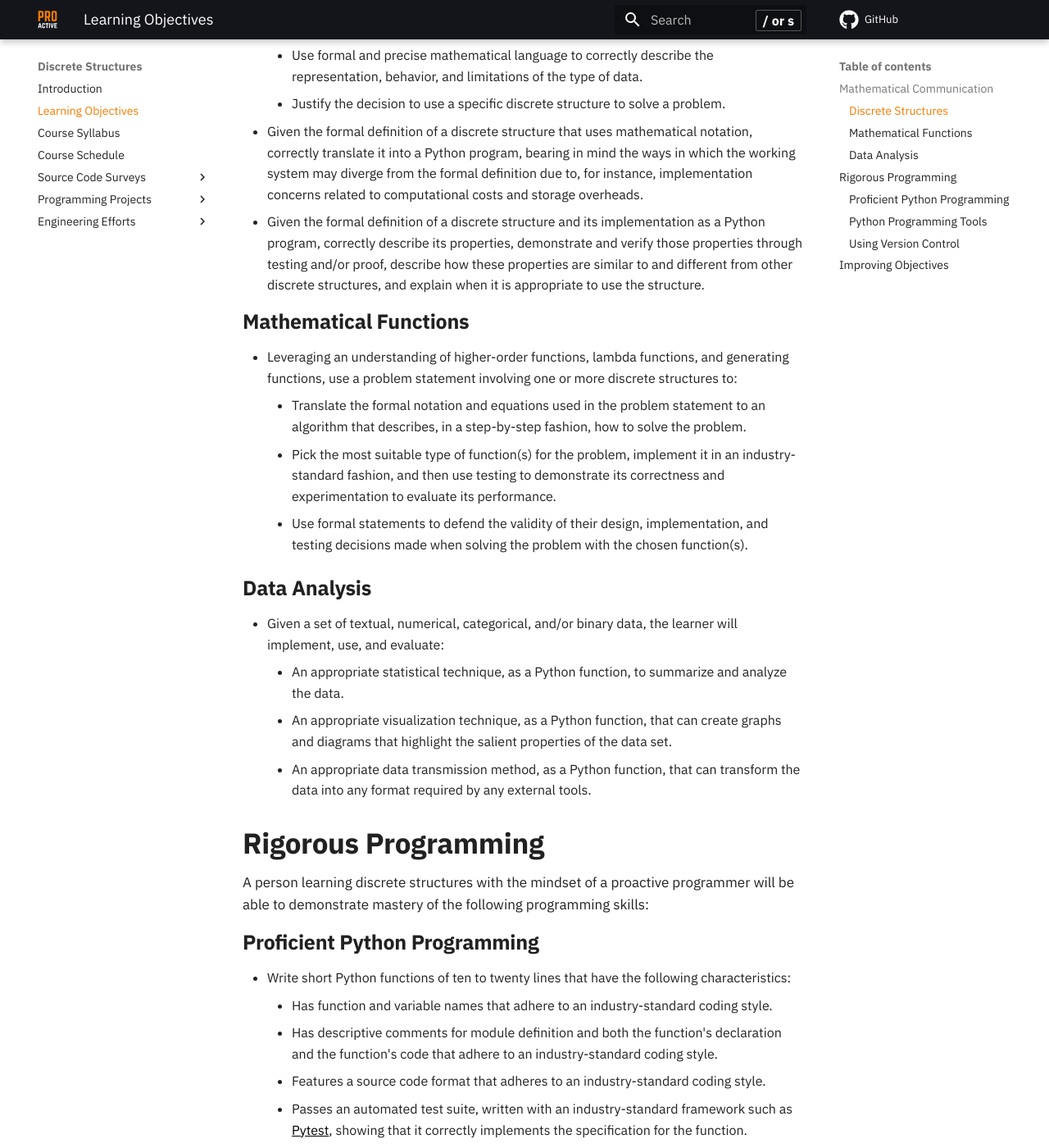
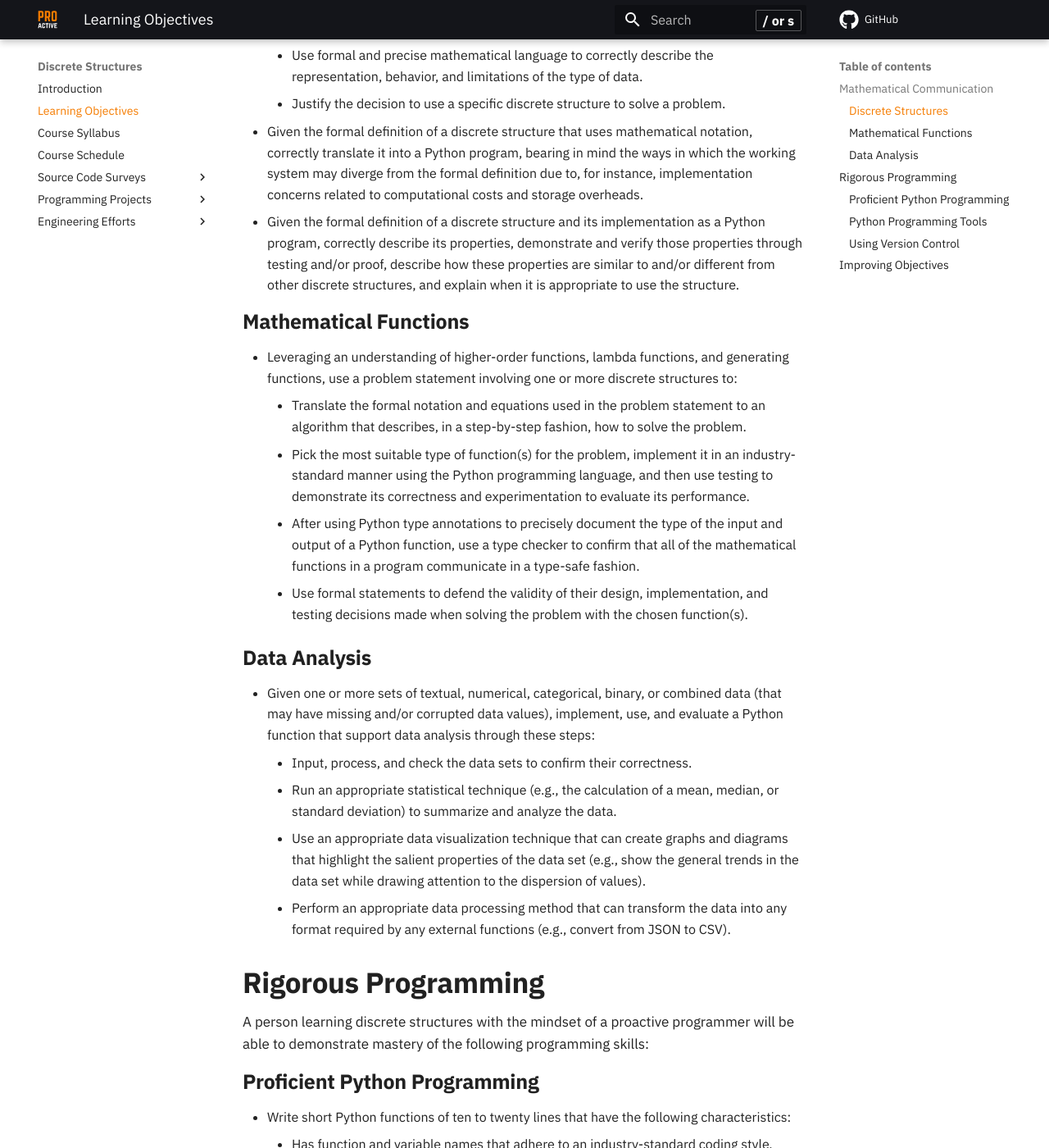
Before and after one commit to ProactiveProgrammers/www.proactiveprogrammers.com, an MkDocs documentation site: the page built from docs/discrete-structures/learning-objectives-discrete-structures.md, in a window 1280 px wide and 1400 px high, scrolled down 607 px. Shown: the whole window at 82% size. Built offline with MkDocs 1.6.1 and Material for MkDocs 9.7.7, drawn with Linux system fonts in a browser that asks for light colours; comment, search, counter and statistics services are not loaded.

Commit message:
feat: Add content to learning-objectives-discrete-structures.

```diff
--- a/docs/discrete-structures/learning-objectives-discrete-structures.md
+++ b/docs/discrete-structures/learning-objectives-discrete-structures.md
@@ -32,8 +32,8 @@ emerging proactive programmers.
   - Given the formal definition of a discrete structure and its implementation
     as a Python program, correctly describe its properties, demonstrate and
     verify those properties through testing and/or proof, describe how these
-    properties are similar to and different from other discrete structures, and
-    explain when it is appropriate to use the structure.
+    properties are similar to and/or different from other discrete structures,
+    and explain when it is appropriate to use the structure.
 
 ### Mathematical Functions
 
@@ -44,23 +44,33 @@ emerging proactive programmers.
       to an algorithm that describes, in a step-by-step fashion, how to solve
       the problem.
     - Pick the most suitable type of function(s) for the problem, implement it
-      in an industry-standard fashion, and then use testing to demonstrate its
-      correctness and experimentation to evaluate its performance.
+      in an industry-standard manner using the Python programming language, and
+      then use testing to demonstrate its correctness and experimentation to
+      evaluate its performance.
+    - After using Python type annotations to precisely document the type of the
+      input and output of a Python function, use a type checker to confirm that
+      all of the mathematical functions in a program communicate in a type-safe
+      fashion.
     - Use formal statements to defend the validity of their design,
       implementation, and testing decisions made when solving the problem with
       the chosen function(s).
 
 ### Data Analysis
 
-  - Given a set of textual, numerical, categorical, and/or binary data, the
-    learner will implement, use, and evaluate:
-    - An appropriate statistical technique, as a Python function, to summarize
-      and analyze the data.
-    - An appropriate visualization technique, as a Python function, that can
-      create graphs and diagrams that highlight the salient properties of the
-      data set.
-    - An appropriate data transmission method, as a Python function, that can
-      transform the data into any format required by any external tools.
+  - Given one or more sets of textual, numerical, categorical, binary, or
+    combined data (that may have missing and/or corrupted data values),
+    implement, use, and evaluate a Python function that support data analysis
+    through these steps:
+    - Input, process, and check the data sets to confirm their correctness.
+    - Run an appropriate statistical technique (e.g., the calculation of a mean,
+      median, or standard deviation) to summarize and analyze the data.
+    - Use an appropriate data visualization technique that can create graphs and
+      diagrams that highlight the salient properties of the data set (e.g., show
+      the general trends in the data set while drawing attention to the
+      dispersion of values).
+    - Perform an appropriate data processing method that can transform the data
+      into any format required by any external functions (e.g., convert from
+      JSON to CSV).
 
 ## Rigorous Programming
 
```
